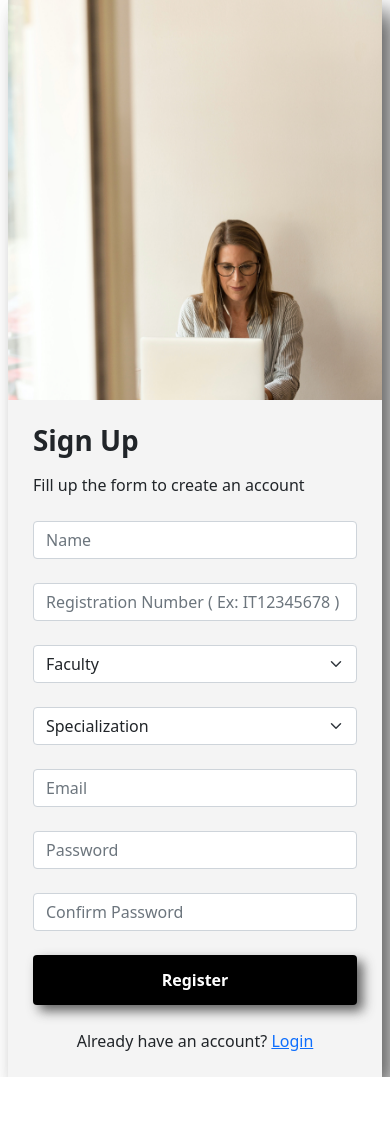
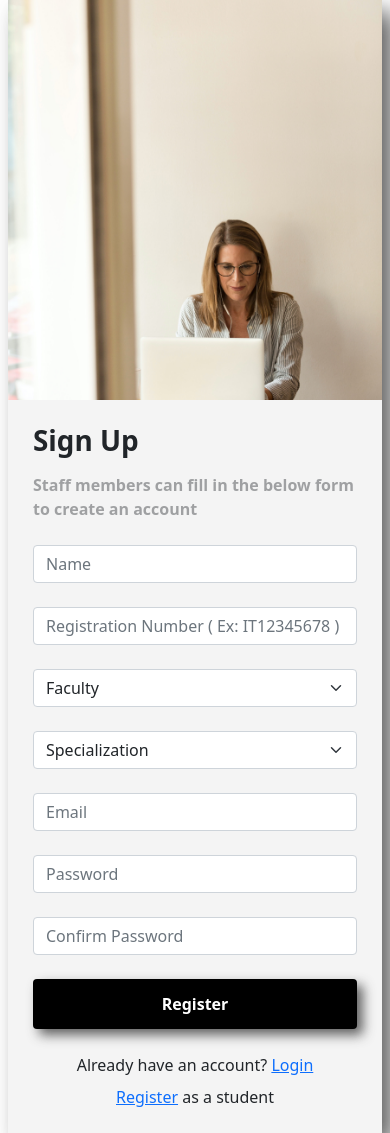
Before and after one commit to MadhaviImashi/SLIIT-RPMS-Front-End, a React (Create React App) app: page / in a window 390 px wide. Before the commit the page ends 1077 px from the top, so only its background shows below. Built offline with nearby package versions, Linux system fonts and the light colour scheme.

Commit message:
separate sign-up forms for staff & student

```diff
--- a/src/App.js
+++ b/src/App.js
@@ -1,7 +1,7 @@
 import 'bootstrap/dist/css/bootstrap.min.css';
 import React from 'react';
 import Login from './components/LoginPage/Login';
-import SignUp from './components/SignUpPage/SignUp';
+import SignUp from './components/SignUpPage/Staff/SignUp';
 
 function App() {
   return (
--- /dev/null
+++ b/src/components/SignUpPage/Staff/SignUp.css
@@ -0,0 +1,93 @@
+.container {
+    padding-top: 5%;
+}
+
+.signup-container {
+    /* background-color: rgb(0, 1, 1); */
+    background-color: #f4f4f4;
+    border-radius: 30px;
+    box-shadow: 12px 12px 22px rgba(57, 57, 57, 0.783);
+}
+
+.form-title {
+    font-weight: bold;
+}
+
+.sub-title {
+    font-weight: 700;
+    opacity: 0.4;
+}
+
+.signup-form-wrapper {
+    padding: 0 25px;
+}
+
+.btn-login {
+    border: none;
+    outline: none;
+    height: 50px;
+    width: 100%;
+    background-color: black;
+    color: white;
+    border-radius: 4px;
+    font-weight: bold;
+    box-shadow: 6px 6px 12px rgba(57, 57, 57, 0.783);
+}
+
+.btn-login:hover {
+    background-color: white;
+    border: 1px solid;
+    color: black;
+}
+
+.signup-bg-image {
+    background-image: url('../../../assets/signup-img.jpg');
+    background-size: cover;
+    background-position: center;
+    background-repeat: no-repeat;
+    min-height: 100%;
+    border-top-left-radius: 30px;
+    border-bottom-left-radius: 30px;
+    position: relative;
+    /* filter: blur(1px); */
+}
+
+.bg-text {
+  color: rgb(255 255 255 / 92%);
+  font-weight: bold;
+  position: absolute;
+  top: 50%;
+  left: 50%;
+  transform: translate(-50%, -50%);
+  z-index: 2;
+  width: 80%;
+  padding: 20px;
+  text-align: center;
+}
+
+.hyperlink {
+    text-align: center;
+}
+
+@media only screen and (max-width: 768px) {
+    .container {
+        padding: 0 20px !important;
+    }
+
+    .signup-bg-image {
+        background-image: url('../../../assets/staffSignUp.jpg');
+        background-size: cover;
+        background-position: center;
+        background-repeat: no-repeat;
+        min-height: 400px;
+        border-top-left-radius: 0;
+        border-bottom-left-radius: 0;
+        /* filter: blur(1px); */
+    }
+    .bg-text {
+        display: none;
+    }
+    .signup-container {
+        border-radius: 0;
+    }
+}
--- /dev/null
+++ b/src/components/SignUpPage/Staff/SignUp.js
@@ -0,0 +1,76 @@
+import './SignUp.css';
+import { Button, Col, Container, Form, Row } from 'react-bootstrap';
+
+const SignUp = () => {
+  return (
+    <div>
+      <Container>
+        <Row className="signup-container no-gutters">
+          <Col md className="signup-bg-image img-fluid col-lg-7">
+            <div className="bg-text"></div>
+          </Col>
+          <Col md className="signup-form-wrapper col-lg-5">
+            <Form>
+              <h1 className="form-title mb-3 mt-4">Sign Up</h1>
+              <p className="sub-title mb-4">
+                Staff members can fill in the below form to create an account
+              </p>
+
+              <Form.Group className="mb-4" controlId="name">
+                <Form.Control required type="text" placeholder="Name"></Form.Control>
+              </Form.Group>
+
+              <Form.Group className="mb-4" controlId="registrationNo">
+                <Form.Control
+                  required
+                  type="text"
+                  placeholder="Registration Number ( Ex: IT12345678 )"></Form.Control>
+              </Form.Group>
+
+              <Form.Select className="mb-4" aria-label="Default select example">
+                <option>Faculty</option>
+                <option value="1">One</option>
+                <option value="2">Two</option>
+                <option value="3">Three</option>
+              </Form.Select>
+
+              <Form.Select className="mb-4" aria-label="Default select example">
+                <option>Specialization</option>
+                <option value="1">One</option>
+                <option value="2">Two</option>
+                <option value="3">Three</option>
+              </Form.Select>
+
+              <Form.Group className="mb-4" controlId="email">
+                <Form.Control required type="email" placeholder="Email" />
+              </Form.Group>
+
+              <Form.Group className="mb-4" controlId="pwd">
+                <Form.Control required type="password" placeholder="Password" />
+              </Form.Group>
+
+              <Form.Group className="mb-4" controlId="confirmPwd">
+                <Form.Control required type="password" placeholder="Confirm Password" />
+              </Form.Group>
+
+              <div className="mb-4">
+                <Button type="submit" className="btn-login">
+                  Register
+                </Button>
+              </div>
+
+              <p className="hyperlink mb-2">
+                Already have an account? <a href="#">Login</a>
+              </p>
+              <p className="hyperlink mb-4">
+                <a href="#">Register</a> as a student
+              </p>
+            </Form>
+          </Col>
+        </Row>
+      </Container>
+    </div>
+  );
+};
+
+export default SignUp;
--- a/src/components/SignUpPage/SignUp.css
+++ b/src/components/SignUpPage/Student/SignUp.css
@@ -40,7 +40,7 @@
 }
 
 .signup-bg-image {
-    background-image: url('../../assets/signup-img.jpg');
+    background-image: url('../../../assets/signup-img.jpg');
     background-size: cover;
     background-position: center;
     background-repeat: no-repeat;
@@ -74,7 +74,7 @@
     }
 
     .signup-bg-image {
-        background-image: url('../../assets/staffSignUp.jpg');
+        background-image: url('../../../assets/staffSignUp.jpg');
         background-size: cover;
         background-position: center;
         background-repeat: no-repeat;
```
Also changed, not shown: src/components/SignUpPage/Student/SignUp.js (renamed from src/components/SignUpPage/SignUp.js), 1 other file (tests, documents, lock files or other folders).
